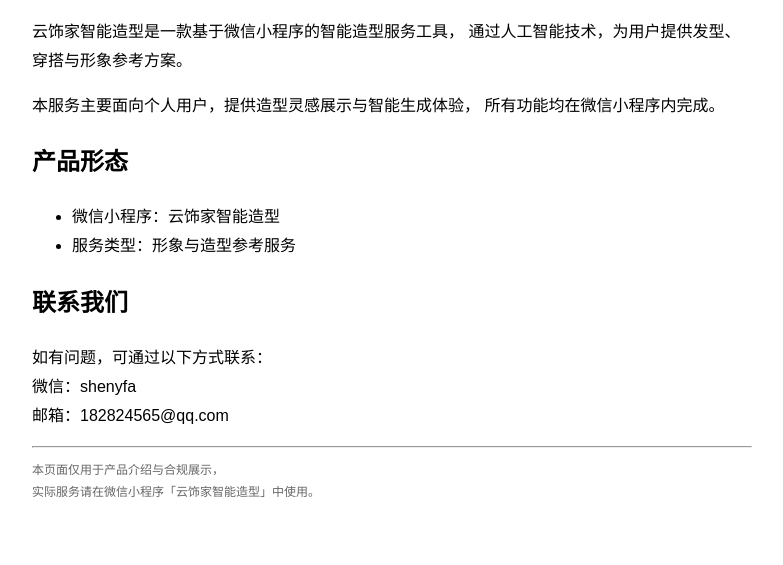
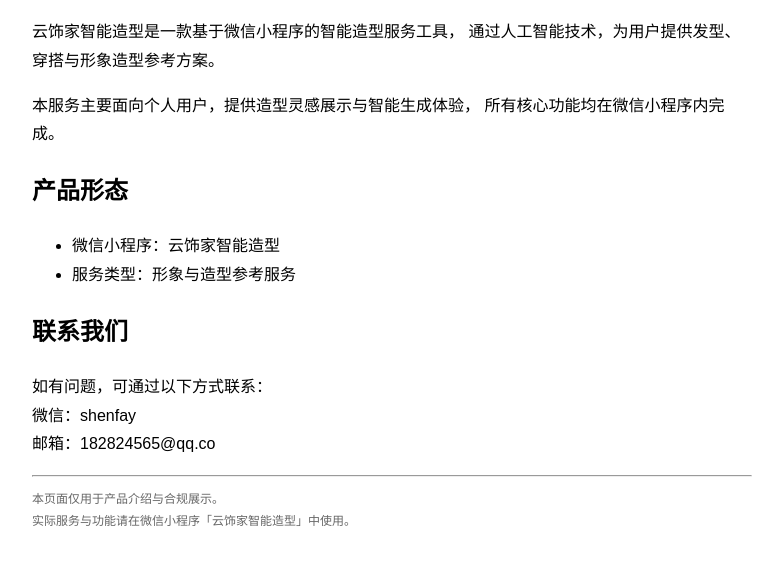
Before and after one commit to shenyangfa/yunjia-style, a plain HTML site: page index.html in a window 1280 px wide. Shown: the part 101-666 px from the top of the page, without its empty margins (248-1031 px from the left). Drawn offline with Linux system fonts and the light colour scheme.

Commit message:
Update text for clarity and contact information

```diff
--- a/index.html
+++ b/index.html
@@ -5,18 +5,19 @@
   <title>云饰家智能造型</title>
   <meta name="viewport" content="width=device-width, initial-scale=1.0" />
 </head>
+
 <body style="max-width:720px;margin:40px auto;font-family:Arial,Helvetica,sans-serif;line-height:1.8;">
 
   <h1>云饰家智能造型</h1>
 
   <p>
     云饰家智能造型是一款基于微信小程序的智能造型服务工具，
-    通过人工智能技术，为用户提供发型、穿搭与形象参考方案。
+    通过人工智能技术，为用户提供发型、穿搭与形象造型参考方案。
   </p>
 
   <p>
     本服务主要面向个人用户，提供造型灵感展示与智能生成体验，
-    所有功能均在微信小程序内完成。
+    所有核心功能均在微信小程序内完成。
   </p>
 
   <h2>产品形态</h2>
@@ -28,15 +29,15 @@
   <h2>联系我们</h2>
   <p>
     如有问题，可通过以下方式联系：<br/>
-    微信：shenyfa<br/>
-    邮箱：182824565@qq.com
+    微信：shenfay<br/>
+    邮箱：182824565@qq.co
   </p>
 
   <hr/>
 
   <p style="font-size:12px;color:#666;">
-    本页面仅用于产品介绍与合规展示，<br/>
-    实际服务请在微信小程序「云饰家智能造型」中使用。
+    本页面仅用于产品介绍与合规展示。<br/>
+    实际服务与功能请在微信小程序「云饰家智能造型」中使用。
   </p>
 
 </body>
```
